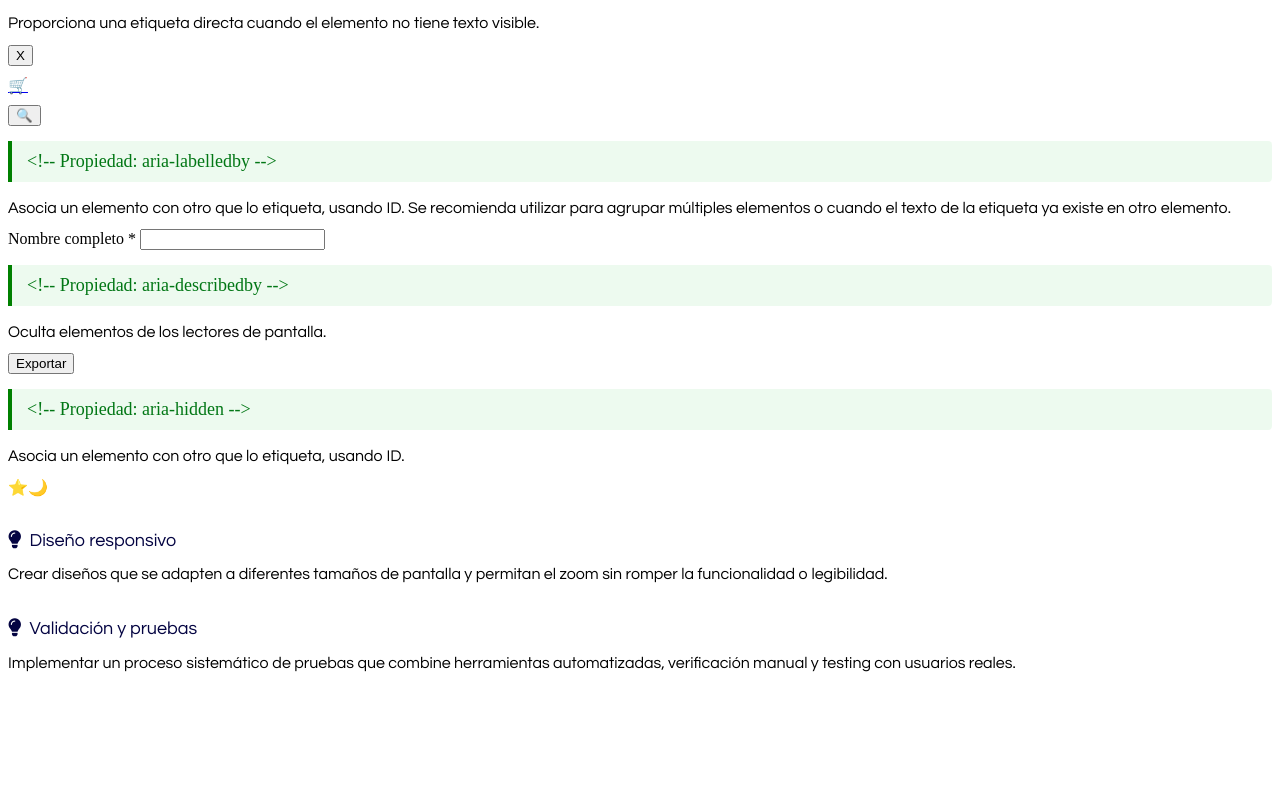
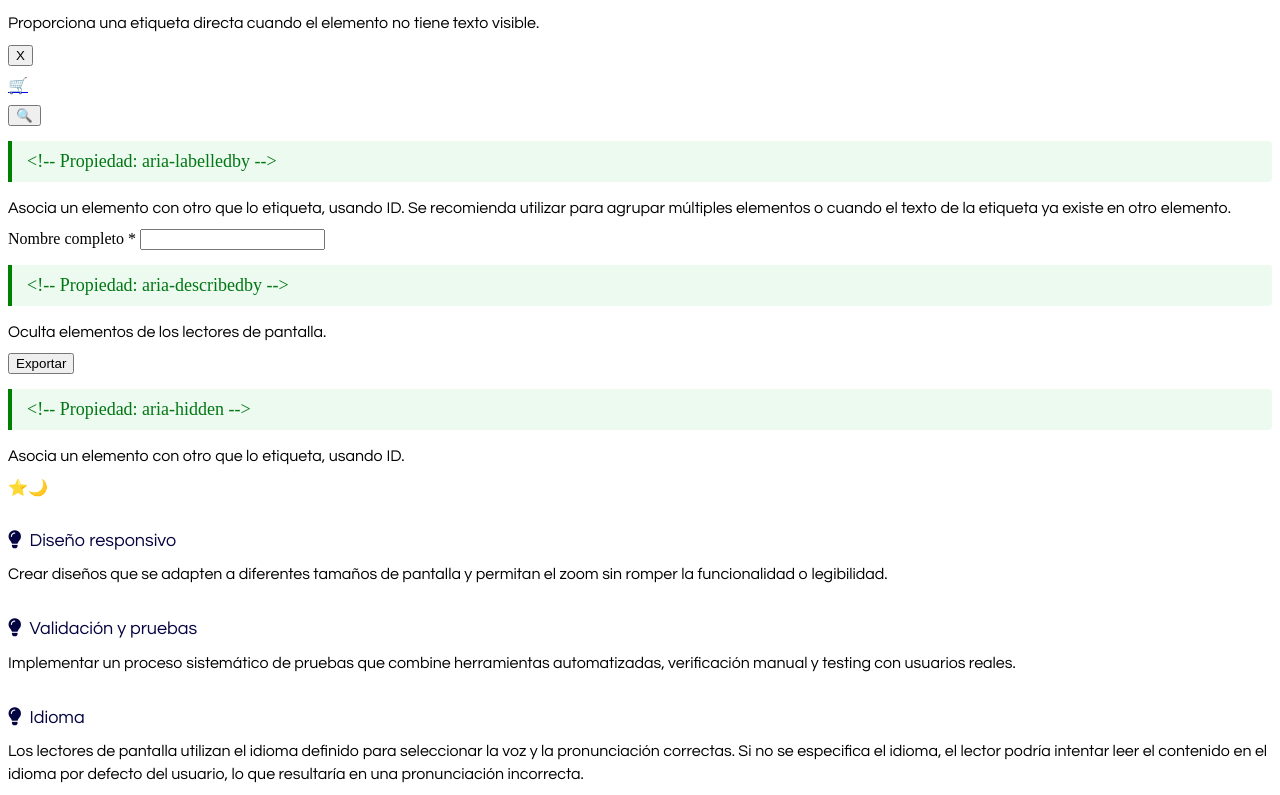
Before and after one commit to ismora/C3_2025_SOFT11, a plain HTML site: page recomendaciones.html in a window 1280 px wide. Shown: the part 3149-3944 px from the top of the page. Before the commit the page ends 3833 px from the top, so only its background shows below. Drawn offline with Linux system fonts and the light colour scheme.

Commit message:
[updated] Pauta del idioma

```diff
--- a/recomendaciones.html
+++ b/recomendaciones.html
@@ -264,6 +264,12 @@
 
     </section>
 
+    <section>
+        <h1 class="tituloSeccion">Idioma</h1>
+        <p class="descripcionSeccion">Los lectores de pantalla utilizan el idioma definido para seleccionar la voz y la pronunciación correctas. Si no se especifica el idioma, el lector podría intentar leer el contenido en el idioma por defecto del usuario, lo que resultaría en una pronunciación incorrecta.</p>
+
+    </section>
+
 </body>
 
 </html>
```
